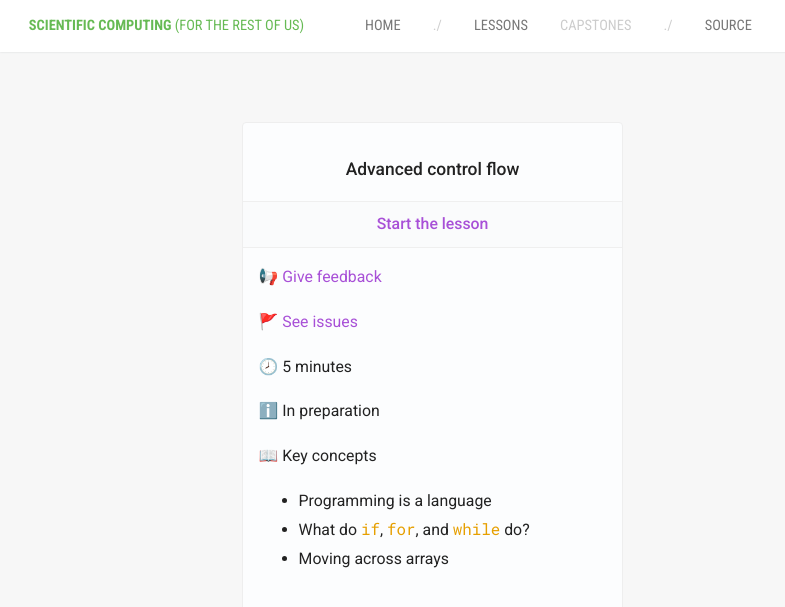
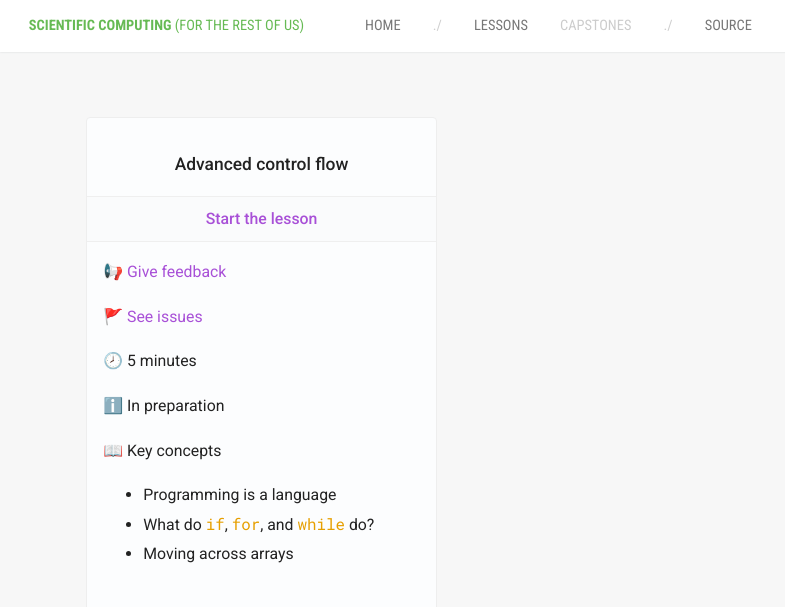
Before and after one commit to tpoisot/ScientificComputingForTheRestOfUs, a Jekyll site: the page built from _capstones/index.md, in a window 1280 px wide. Shown: the top 607 px of the page, without its empty margins (0-785 px from the left). Built offline with Jekyll 4.4.1, drawn with Linux system fonts in a browser that asks for light colours.

Commit message:
update cards styling

```diff
--- a/resources/css/style.scss
+++ b/resources/css/style.scss
@@ -66,7 +66,7 @@ html, body {
 }
 
 .content {
-  max-width: 900px;
+  max-width: 1200px;
   margin: 0px auto;
   margin-top: 4em;
   font-size: 1.1rem;
@@ -157,7 +157,7 @@ pre {
   margin-left: 50%;
   pre {
     margin: 0px auto;
-    max-width: 900px;
+    max-width: 1200px;
     padding: 1em 2em;
     font-size: 90%;
     line-height: 1.2rem;
@@ -196,8 +196,8 @@ pre {
   border: 1px solid #eee;
   background-color: #fcfdfe;
   padding: 2em 1em;
-  width: 46%;
-  margin: 2%;
+  width: 31%;
+  margin: 1%;
   float: left;
   font-size: 90%;
   .launch {
```
